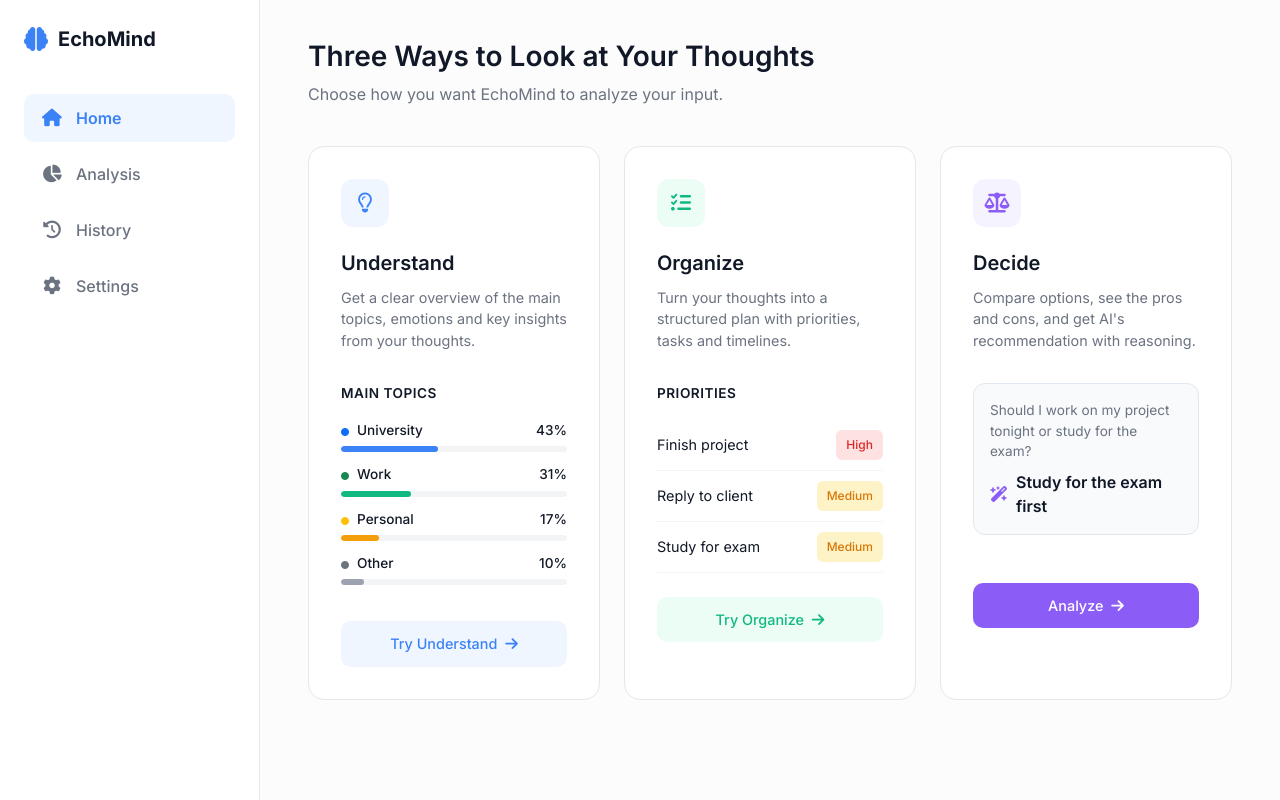
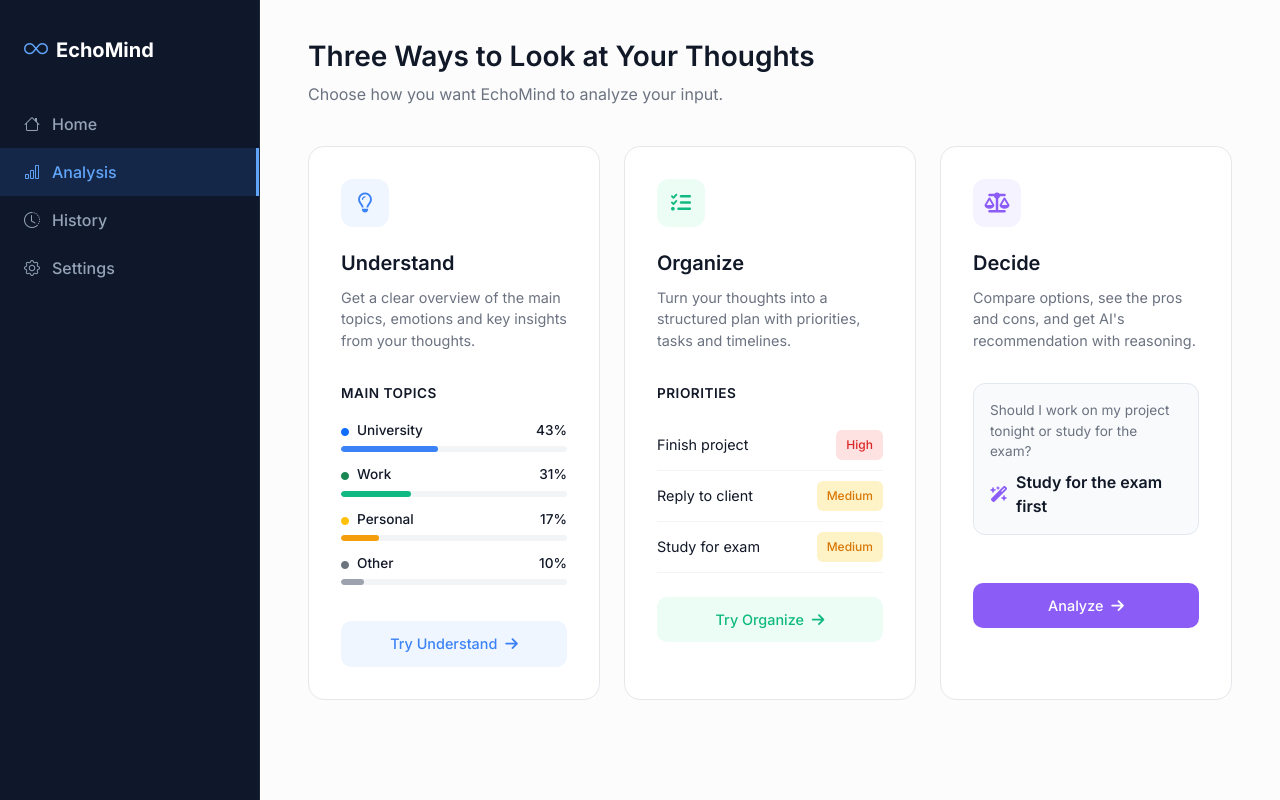
Before and after one commit to adela-ahmadi/EchoMind, a plain HTML site: page Analysi_modes.html in a window 1280 px wide. Drawn offline with nearby package versions, Linux system fonts and the light colour scheme.

Commit message:
Add sidebar from Analysis Dashboard to Analysis Mode page

```diff
--- a/Analysi_modes.html
+++ b/Analysi_modes.html
@@ -7,6 +7,7 @@
 
     <!-- Bootstrap 5 CSS -->
     <link href="https://cdn.jsdelivr.net/npm/bootstrap@5.3.0/dist/css/bootstrap.min.css" rel="stylesheet">
+    <link rel="stylesheet" href="https://cdn.jsdelivr.net/npm/bootstrap-icons@1.11.1/font/bootstrap-icons.css">
     <!-- Google Fonts: Inter -->
     <link rel="preconnect" href="https://fonts.googleapis.com">
     <link rel="preconnect" href="https://fonts.gstatic.com" crossorigin>
@@ -17,7 +18,16 @@
     <style>
         :root {
             --bg-color: #fcfcfd;
-            --sidebar-bg: #ffffff;
+
+            /* Dark Sidebar Variables */
+            --sidebar-bg: #0f172a;       /* Deep Slate */
+            --sidebar-border: #1e293b;
+            --sidebar-text: #94a3b8;     /* Muted Light Gray */
+            --sidebar-text-hover: #ffffff;
+            --sidebar-hover-bg: #1e293b;
+            --sidebar-active-bg: rgba(59, 130, 246, 0.15);
+            --sidebar-active-text: #60a5fa; /* Bright Blue */
+
             --text-main: #111827;
             --text-muted: #6b7280;
             --border-color: #e5e7eb;
@@ -38,73 +48,55 @@
             overflow-x: hidden;
         }
 
-        /* Sidebar Styling */
+        /* Sidebar Styling (matches Analysis Dashboard) */
         .sidebar {
-            width: 260px;
-            height: 100vh;
             background-color: var(--sidebar-bg);
-            border-right: 1px solid var(--border-color);
+            min-height: 100vh;
+            border-right: 1px solid var(--sidebar-border);
             position: fixed;
             top: 0;
             left: 0;
             z-index: 1000;
-            padding: 24px;
-            transition: all 0.3s;
+            width: 260px;
+            padding: 1.5rem 0 0;
+            color: var(--sidebar-text);
         }
 
-        .brand-logo {
+        .sidebar .logo {
+            font-weight: 700;
+            font-size: 1.25rem;
+            color: #ffffff;
             display: flex;
             align-items: center;
-            font-weight: 700;
-            font-size: 1.25rem;
-            color: var(--text-main);
-            margin-bottom: 40px;
+            gap: 0.5rem;
+            padding: 0 1.5rem 2rem;
             text-decoration: none;
         }
 
-        .brand-logo i {
-            color: var(--understand-blue);
-            margin-right: 10px;
+        .sidebar .logo i {
+            color: var(--sidebar-active-text);
             font-size: 1.5rem;
         }
 
-        .nav-menu {
-            list-style: none;
-            padding: 0;
-            margin: 0;
-        }
-
-        .nav-item {
-            margin-bottom: 8px;
-        }
-
-        .nav-link {
+        .sidebar .nav-link {
+            color: var(--sidebar-text);
+            font-weight: 500;
+            padding: 0.75rem 1.5rem;
             display: flex;
             align-items: center;
-            color: var(--text-muted);
-            text-decoration: none;
-            padding: 12px 16px;
-            border-radius: 10px;
-            font-weight: 500;
+            gap: 0.75rem;
             transition: all 0.2s;
         }
 
-        .nav-link i {
-            width: 24px;
-            margin-right: 12px;
-            font-size: 1.1rem;
-            text-align: center;
+        .sidebar .nav-link:hover {
+            color: var(--sidebar-text-hover);
+            background-color: var(--sidebar-hover-bg);
         }
 
-        .nav-link:hover {
-            background-color: #f3f4f6;
-            color: var(--text-main);
-        }
-
-        .nav-link.active {
-            background-color: var(--understand-bg);
-            color: var(--understand-blue);
-            font-weight: 600;
+        .sidebar .nav-link.active {
+            color: var(--sidebar-active-text);
+            background-color: var(--sidebar-active-bg);
+            border-right: 3px solid var(--sidebar-active-text);
         }
 
         /* Main Content */
@@ -282,38 +274,22 @@
 
     <!-- Sidebar -->
     <nav class="sidebar" id="sidebar">
-        <a href="#" class="brand-logo">
-            <i class="fa-solid fa-brain"></i> EchoMind
+        <a href="#" class="logo mt-2">
+            <i class="bi bi-infinity"></i> EchoMind
         </a>
-        <ul class="nav-menu">
-            <li class="nav-item">
-                <a href="#" class="nav-link active">
-                    <i class="fa-solid fa-house"></i> Home
-                </a>
-            </li>
-            <li class="nav-item">
-                <a href="#" class="nav-link">
-                    <i class="fa-solid fa-chart-pie"></i> Analysis
-                </a>
-            </li>
-            <li class="nav-item">
-                <a href="#" class="nav-link">
-                    <i class="fa-solid fa-clock-rotate-left"></i> History
-                </a>
-            </li>
-            <li class="nav-item">
-                <a href="#" class="nav-link">
-                    <i class="fa-solid fa-gear"></i> Settings
-                </a>
-            </li>
-        </ul>
+        <div class="nav flex-column">
+            <a class="nav-link" href="#"><i class="bi bi-house"></i> Home</a>
+            <a class="nav-link active" href="#"><i class="bi bi-bar-chart"></i> Analysis</a>
+            <a class="nav-link" href="#"><i class="bi bi-clock-history"></i> History</a>
+            <a class="nav-link" href="#"><i class="bi bi-gear"></i> Settings</a>
+        </div>
     </nav>
 
     <!-- Main Content -->
     <main class="main-content">
         <!-- Mobile Menu Toggle -->
-        <button class="btn btn-light d-lg-none mb-3" id="menuToggle">
-            <i class="fa-solid fa-bars"></i>
+        <button class="btn btn-light d-lg-none mb-3 shadow-sm" id="menuToggle">
+            <i class="bi bi-list"></i>
         </button>
 
         <div class="page-header text-center text-md-start">
```
Also changed, not shown: Analysis_Dashboard.html (+23 -15 lines).
